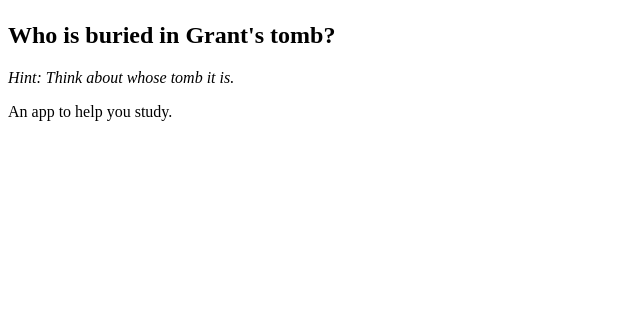
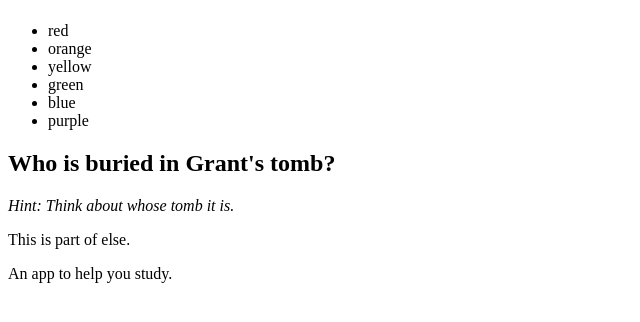
Before and after one commit to MaxKlopsch/website-max-klopsch-compute-engine, a Node server app: page /cards in a window 1280 px wide. Shown: the part 58-380 px from the top of the page, without its empty margins (0-640 px from the left). Run offline with Node 20, Linux system fonts and the light colour scheme.

Commit message:
Trying out Pug functionalities

```diff
--- a/app.js
+++ b/app.js
@@ -13,8 +13,20 @@ app.get('/flashcards', (req, res) => {
 });
 
 app.get('/cards', (req, res) => {
+    const colors = [
+        'red',
+        'orange',
+        'yellow',
+        'green',
+        'blue',
+        'purple'
+    ];
     //  res.locals.prompt = "Who is buried in Grant's tomb?";
-  res.locals = {prompt: "Who is buried in Grant's tomb?", hint: "Think about whose tomb it is."};
+    res.locals = {
+        prompt: "Who is buried in Grant's tomb?",
+        hint: "Think about whose tomb it is.",
+        colors: colors
+    };
     res.render('card');
     //  res.render('card', {prompt: "Who is buried in Grant's tomb?"});
 });
--- a/views/card.pug
+++ b/views/card.pug
@@ -6,8 +6,15 @@ html(lang="en")
         header
             h1 Flash Cards
         section#content
+            ul
+                each color in colors
+                    li= color
             h2= prompt
             p
                 i Hint: #{hint}
+            if variableDoesNotExist
+                p This part is conditional.
+            else
+                p This is part of else.
         footer
             p An app to help you study.
```
Lines whose indentation alone changed are shown as unchanged.
